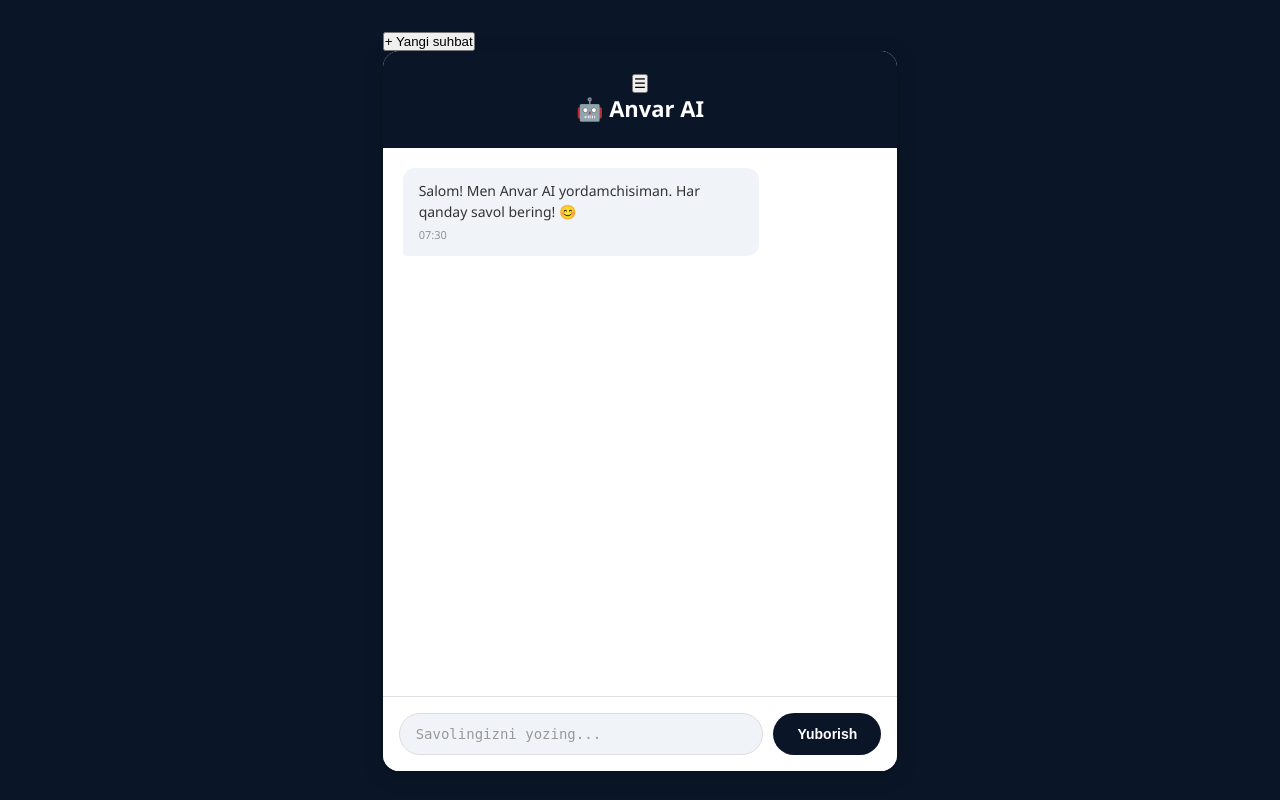
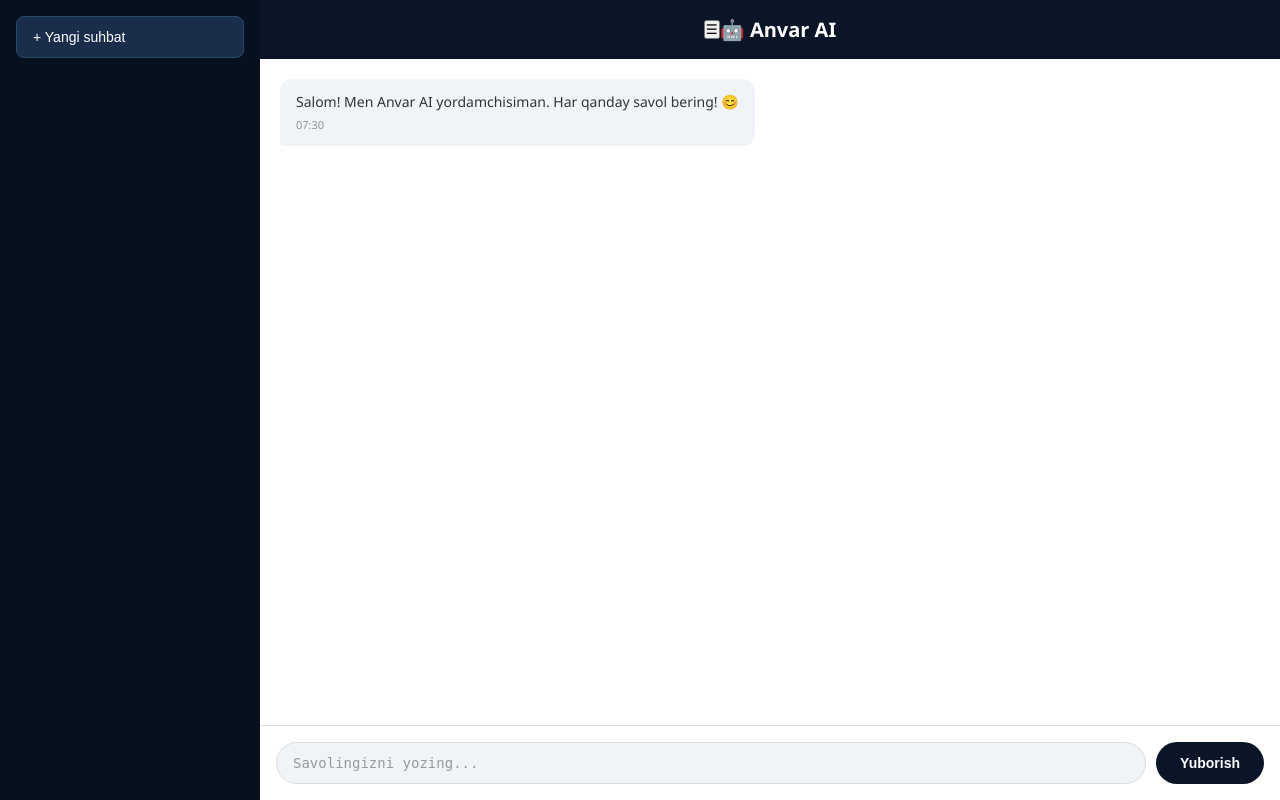
Before and after one commit to ankkkk527/groq-support, a Flask app: page / in a window 1280 px wide. Run offline with Flask 3, Linux system fonts and the light colour scheme.

Commit message:
Fix sidebar layout

```diff
--- a/static/style.css
+++ b/static/style.css
@@ -7,39 +7,92 @@
 body {
     font-family: 'Segoe UI', sans-serif;
     background: #0a1628;
+    height: 100vh;
+    overflow: hidden;
+}
+
+.app {
     display: flex;
-    justify-content: center;
-    align-items: center;
-    min-height: 100vh;
+    height: 100vh;
+}
+
+.sidebar {
+    width: 260px;
+    min-width: 260px;
+    background: #06101e;
+    display: flex;
+    flex-direction: column;
+    padding: 16px;
+    gap: 8px;
+    overflow-y: auto;
+}
+
+.new-chat-btn {
+    background: #1a2d4a;
+    color: white;
+    border: 1px solid #2a4a6a;
+    padding: 12px 16px;
+    border-radius: 8px;
+    cursor: pointer;
+    font-size: 14px;
+    text-align: left;
+    transition: background 0.2s;
+}
+
+.new-chat-btn:hover {
+    background: #2a4a6a;
+}
+
+.chat-list {
+    display: flex;
+    flex-direction: column;
+    gap: 4px;
+}
+
+.chat-item {
+    background: transparent;
+    color: #ccc;
+    border: none;
+    padding: 10px 12px;
+    border-radius: 8px;
+    cursor: pointer;
+    font-size: 13px;
+    text-align: left;
+    overflow: hidden;
+    text-overflow: ellipsis;
+    white-space: nowrap;
+    transition: background 0.2s;
+}
+
+.chat-item:hover {
+    background: #1a2d4a;
+    color: white;
+}
+
+.chat-item.active {
+    background: #1a2d4a;
+    color: white;
 }
 
 .chat-container {
-    width: 100%;
-    max-width: 700px;
-    background: #ffffff;
-    border-radius: 16px;
-    box-shadow: 0 4px 20px rgba(0,0,0,0.3);
-    overflow: hidden;
+    flex: 1;
     display: flex;
     flex-direction: column;
-    height: 90vh;
+    background: #ffffff;
+    overflow: hidden;
 }
 
 .chat-header {
     background: #0a1628;
     color: white;
-    padding: 20px;
-    text-align: center;
+    padding: 16px 20px;
+    display: flex;
+    align-items: center;
+    justify-content: center;
 }
 
 .chat-header h2 {
-    font-size: 22px;
-    margin-bottom: 5px;
-}
-
-.chat-header p {
-    font-size: 13px;
-    opacity: 0.7;
+    font-size: 20px;
 }
 
 .chat-messages {
```
